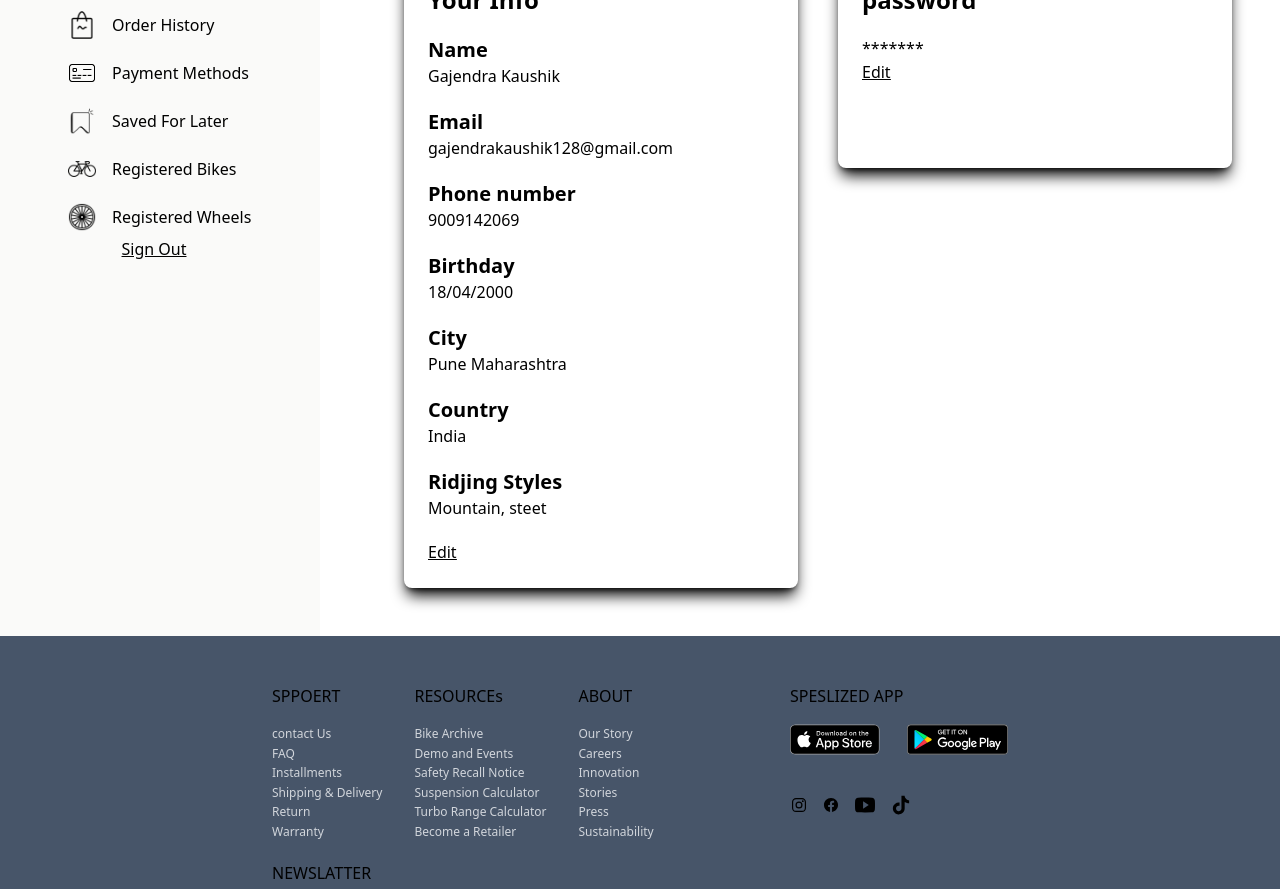
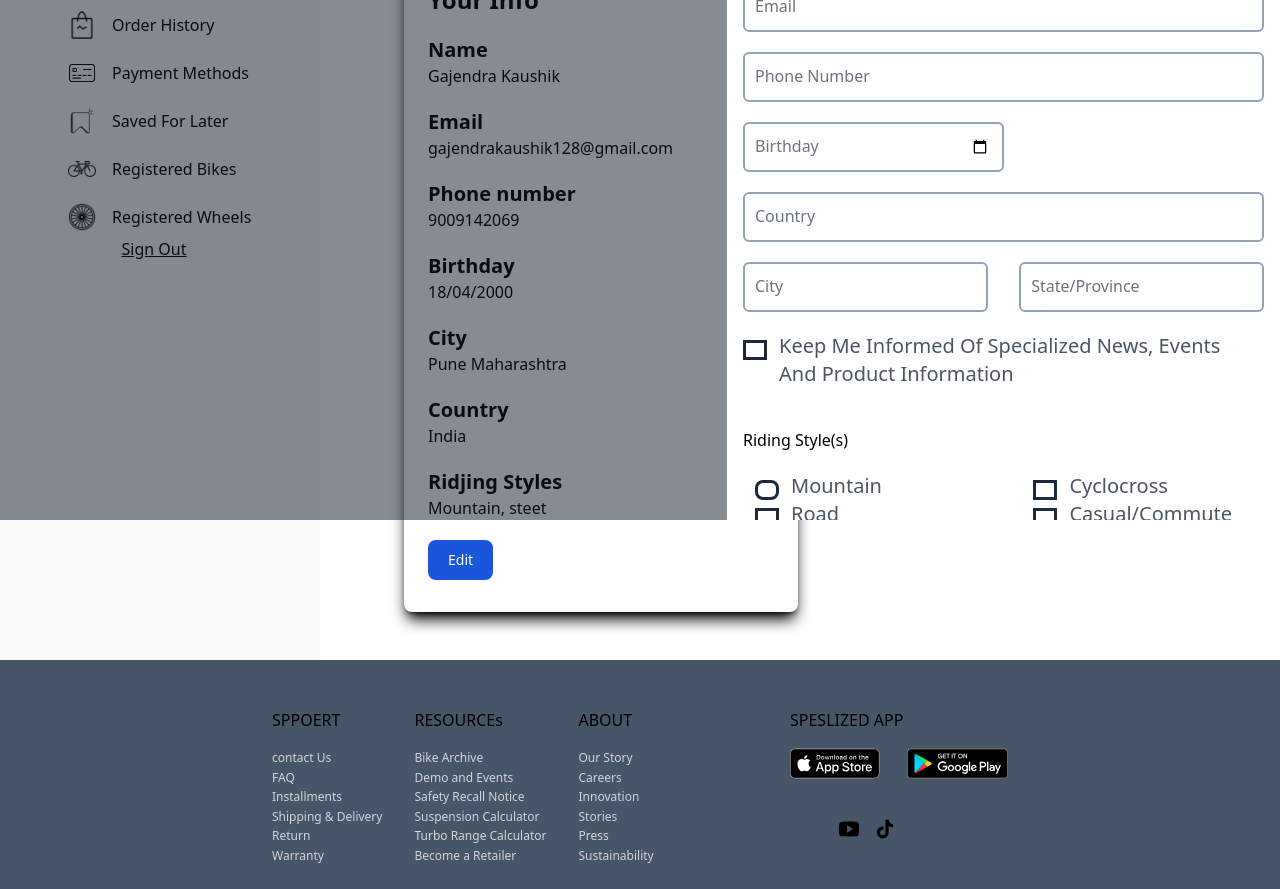
Before and after one commit to GajendraKaushik/sports_store, a React (Vite) app in the folder sports-store-front-end/: page /myaccout in a window 1280 px wide. Shown: the part 280-1169 px from the top of the page. Built offline with nearby package versions, Linux system fonts and the light colour scheme.

Commit message:
Ui Update : Created right side drawer with bg-overlay

```diff
--- a/sports-store-front-end/package.json
+++ b/sports-store-front-end/package.json
@@ -10,6 +10,9 @@
     "preview": "vite preview"
   },
   "dependencies": {
+    "@material-tailwind/react": "^2.1.9",
+    "flowbite": "^2.3.0",
+    "flowbite-react": "^0.9.0",
     "react": "^18.2.0",
     "react-dom": "^18.2.0",
     "react-router-dom": "^6.23.1"
--- a/sports-store-front-end/src/App.jsx
+++ b/sports-store-front-end/src/App.jsx
@@ -50,7 +50,7 @@ const router = createBrowserRouter([
 ]);
 
 function App() {
-  return <RouterProvider router={router} />;
+  return <RouterProvider router={router}/>;
 }
 
 export default App;
--- a/sports-store-front-end/src/assets/components/Consumer_Details/Profile.jsx
+++ b/sports-store-front-end/src/assets/components/Consumer_Details/Profile.jsx
@@ -1,32 +1,72 @@
 import React, {useRef, useState} from "react";
 import UserDetailForm from "./UserDetailForm";
 import FormModal from "./FormModal";
+// import {
+//   Drawer,
+
+//   Typography,
+//   IconButton,
+// } from "@material-tailwind/react";
+
+import { Button, Drawer } from "flowbite-react";
 
 const Profile = () => {
-  const [openForm, setOpenForm] = useState(false)
+  const [openForm, setOpenForm] = useState(false);
+  const [openRight, setOpenRight] = useState(false);
+  const modalRef = useRef(null);
 
-  const ref = useRef(null)
+  const openDrawerRight = () => setOpenRight(true);
+  const closeDrawerRight = () => setOpenRight(false);
 
-  // const handleFormDailog = () =>{
-  //   setOpenForm((prevState)=> !prevState)
-  //   if (openForm){
-  //     ref.current.showModal()
-  //   }else{
-  //     ref.current.Close()
-  //   }
-  // }
-
-  const handleDialog= () =>{
-            ref.current.showModal()
+  const handleDialog = () => {
+    if (modalRef.current?.hasAttribute("open")) {
+      modalRef.current.close();
+    } else {
+      modalRef.current?.showModal();
+    }
   }
 
-  const CloseDialog = () =>{
-    ref.current.close()
-  }
+  const [isOpen, setIsOpen] = useState(true);
 
+  const handleClose = () => setIsOpen(false);
   return (
     <>
-      <div className="bg-white ml-9 grid-col-1 p-12">
+
+    {/* <UserDetailForm/> */}
+{/*
+    <Drawer
+        placement="right"
+        open={openRight}
+        onClose={closeDrawerRight}
+        className="p-4  backdrop-blur-lg"
+        size={513}
+
+      >
+        <UserDetailForm/>
+      </Drawer> */}
+
+
+
+
+
+{/*
+<!-- drawer init and toggle --> */}
+{/* <div className="text-center">
+   <button className="text-white bg-blue-700 hover:bg-blue-800 focus:ring-4 focus:ring-blue-300 font-medium rounded-lg text-sm px-5 py-2.5 mb-2 dark:bg-blue-600 dark:hover:bg-blue-700 focus:outline-none dark:focus:ring-blue-800" type="button" data-drawer-target="drawer-right-example" data-drawer-show="drawer-right-example" data-drawer-placement="right" aria-controls="drawer-right-example">
+   Show right drawer
+   </button>
+</div> */}
+
+{/* <!-- drawer component --> */}
+
+      <Drawer open={isOpen} onClose={handleClose} position="right" bodyScrolling={true} className="w-[553px]">
+        <Drawer.Items>
+        <UserDetailForm/>
+        </Drawer.Items>
+      </Drawer>
+
+
+      <div className={`bg-white ml-9 grid-col-1 p-12 ${!openRight&&"overflow-hidden"} `}>
         <div className=" mt-28 h-20 text-3xl font-bold">Profile</div>
         <div className="grid md:grid-cols-2 gap-10 grid-cols-1">
           <div className="bg-white rounded-lg shadow-lg min-w-64 shadow-black">
@@ -60,8 +100,8 @@ const Profile = () => {
                 <p className="text-xl font-semibold">Ridjing Styles</p>
                 <p>Mountain, steet</p>
               </div>
-              <button onClick={handleDialog} className="underline hover:text-red-600">
-                <a href="">Edit</a>
+              <button onClick={() => setIsOpen(true)} className="text-white bg-blue-700 hover:bg-blue-800 focus:ring-4 focus:ring-blue-300 font-medium rounded-lg text-sm px-5 py-2.5 mb-2 dark:bg-blue-600 dark:hover:bg-blue-700 focus:outline-none dark:focus:ring-blue-800" type="button" data-drawer-target="drawer-right-example" data-drawer-show="drawer-right-example" data-drawer-placement="right" aria-controls="drawer-right-example">
+                Edit
               </button>
             </div>
           </div>
@@ -69,19 +109,12 @@ const Profile = () => {
             <div className="w-full h-52 bg-white rounded-lg shadow-lg shadow-black p-6">
               <p className="text-2xl font-bold mb-5">password</p>
               <div>*******</div>
-              <button  className="underline hover:text-red-600">
-                <a href="">Edit</a>
+              <button onClick={() => setIsOpen(true)} className="underline hover:text-red-600">
+               Edit
               </button>
             </div>
           </div>
         </div>
-        <dialog ref={ref}>
-          <div>
-            <div className="w-1/2 h-1/2 bg-gray-700 text-center">hello</div>
-            <button onClick={CloseDialog}>Close</button>
-      </div>
-    {/* <UserDetailForm closeForm={openForm} handleFormDailog={handleFormDailog}/> */}
-    </dialog>
       </div>
     </>
   );
--- a/sports-store-front-end/src/assets/components/Consumer_Details/UserDetailForm.jsx
+++ b/sports-store-front-end/src/assets/components/Consumer_Details/UserDetailForm.jsx
@@ -1,19 +1,18 @@
 import React, { useState } from "react";
 
-const UserDetailForm = ({closeForm, handleFormDailog}) => {
+const UserDetailForm = () => {
 
   const [close, setClose] = useState(false)
 
-
   return (
     <>
-      <div className={`relative transform duration-200 ease-in ${closeForm && "translate-x-full"}`}>
-        <div className="bg-gray-400 absolute w-full md:w-[513px] flex flex-col  jus right-0 p-8">
+      <div className={`relative transform duration-200 ease-in`}>
+        <div className="bg-white absolute w-full  flex flex-col  jus right-0">
           <div>
             <div className="flex flex-nowrap justify-end absolute top-3 right-6 w-full">
               <div className="bg-white flex justify-center items-center w-12 h-12 rounded ">
                 <div>
-                  <div onClick={handleFormDailog}  className="flex justify-center items-center text-3xl">
+                  <div className="flex justify-center items-center text-3xl">
                   <ion-icon name="close-outline"></ion-icon>
                   </div>
                 </div>
@@ -57,7 +56,6 @@ const UserDetailForm = ({closeForm, handleFormDailog}) => {
                       </span>
                     </div>
                   </div>
-
                   <div>
                     <div className="relative">
                       <input
--- a/sports-store-front-end/src/index.css
+++ b/sports-store-front-end/src/index.css
@@ -32,7 +32,7 @@
 }
 
 .detail_sub_desc{
-    @apply text-neutral-600
+    @apply text-gray-900
 }
 
 .reviewCard::-webkit-scrollbar-thumb {
--- a/sports-store-front-end/tailwind.config.js
+++ b/sports-store-front-end/tailwind.config.js
@@ -1,8 +1,12 @@
 /** @type {import('tailwindcss').Config} */
+
+const flowbite = require("flowbite-react/tailwind");
 export default {
   content: [
     "./index.html",
     "./src/**/*.{js,ts,jsx,tsx}",
+    flowbite.content(),
+
   ],
   theme: {
     extend: {
@@ -15,5 +19,7 @@ export default {
 
     // },
   },
-  plugins: [],
+  plugins: [
+    flowbite.plugin(),
+  ],
 }
```
Also changed, not shown: 1 other file (tests, documents, lock files or other folders).
